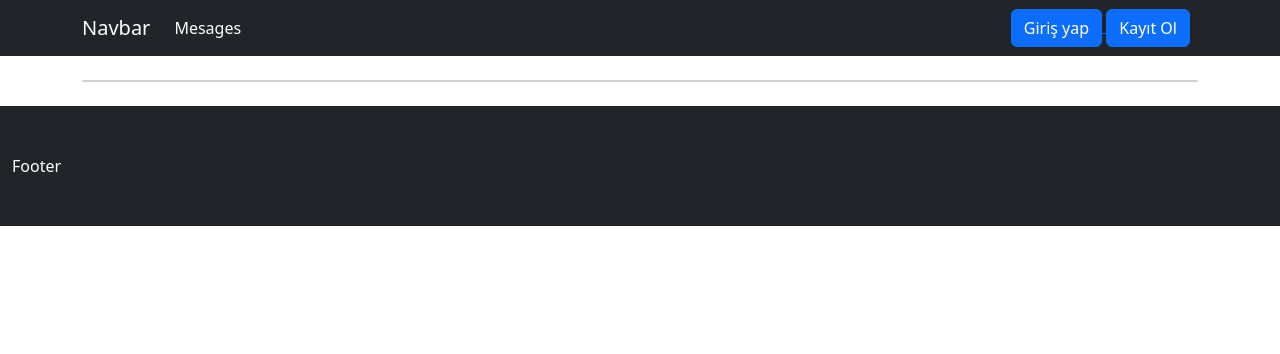
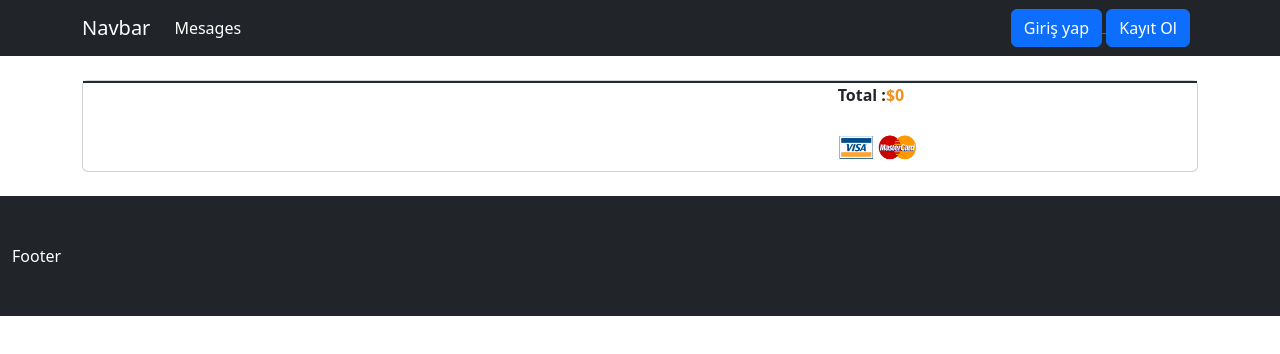
Before and after one commit to umutbektass/e-commerce-website, a React (Create React App) app: page /sepetdetayi in a window 1280 px wide. Shown: the top 354 px of the page. Built offline with nearby package versions, Linux system fonts and the light colour scheme.

Commit message:
basket component design

```diff
--- a/src/pages/SepetDetail.js
+++ b/src/pages/SepetDetail.js
@@ -1,42 +1,56 @@
-import React from 'react'
+import React, { useState } from 'react'
 import { basket ,incrementBasket,descrementBasket} from '../redux/basketSlice/basketSlice'
 import { useSelector ,useDispatch} from 'react-redux'
-
+import { DropdownItem } from 'reactstrap'
+import Mastercard from '../img/mastercard.jpg'
 function SepetDetail() {
   const dispatch = useDispatch()
   const basketDetail = useSelector(basket)
-  console.log(basketDetail)
+ const total= basketDetail.reduce((toplam,urun)=>toplam = (toplam+(urun.amount * urun.product.price)),0)
+
+
   return (
     <div className="container">
-      <div className="card my-4">
+      <div className="card my-4 ">
         {
           basketDetail.map(u=>(
-            <div className="row my-2">
+            <div className="offset-1 row my-2 ">
             <div className="col-3">
               <img src={u.product.thumbnail} class="card-img-top ms-2" alt="..." style={{width:"80%",height:"8rem"}}></img>
             </div>
             <div className="col-2">
               <h6>{u.product.title}</h6>
             </div>
-            <div className="col-2">
+            <div className="col-1">
               <h6>${u.product.price}</h6>
             </div>
-            <div className="col-2">
+            <div className="col-1">
               <h6>{u.product.rating}</h6>
             </div>
 
-            <div className="col-3">
+            <div className="col-2">
             <div class="input-group mb-3">
-  <button class="btn btn-outline-secondary" type="button" id="button-addon1" onClick={()=>dispatch(incrementBasket(u))}>+</button>
+  <button class="btn btn-secondary" type="button" id="button-addon1" onClick={()=>dispatch(incrementBasket(u))}>+</button>
   <input type="text" class="sepetdetailinput" placeholder="" aria-label="Example text with button addon" aria-describedby="button-addon1" value={u.amount}></input>
-  <button class="btn btn-outline-secondary" type="button" id="button-addon1" onClick={()=>dispatch(descrementBasket(u))}>-</button>
+  <button class="btn btn-secondary" type="button" id="button-addon1" onClick={()=>dispatch(descrementBasket(u))}>-</button>
 </div>
+
             </div>
-
+            <div className="col-2">= ${u.amount * u.product.price}</div>
           </div>
           ))
         }
+        <div className="container">
+        <div className="row total">
+          <div className="offset-8 col-3">
+        <p className="fw-semibold">Total :<span style={{color:"#F2921D"}}>$
+          {total}</span>
+           </p>
+          <img src={Mastercard} style={{width:"5rem" ,height:"3rem"}}></img>
+           </div>
 
+        </div>
+       </div>
         </div>
     </div>
   )
--- a/src/style.css
+++ b/src/style.css
@@ -91,7 +91,12 @@
 }
 
 .sepetdetailinput{
-    width: 15%;
+    width: 25%;
+}
+
+.total{
+    border-top: 2px solid #202b38;
+
 }
 
 
```
Also changed, not shown: src/img/mastercard.jpg (added).
